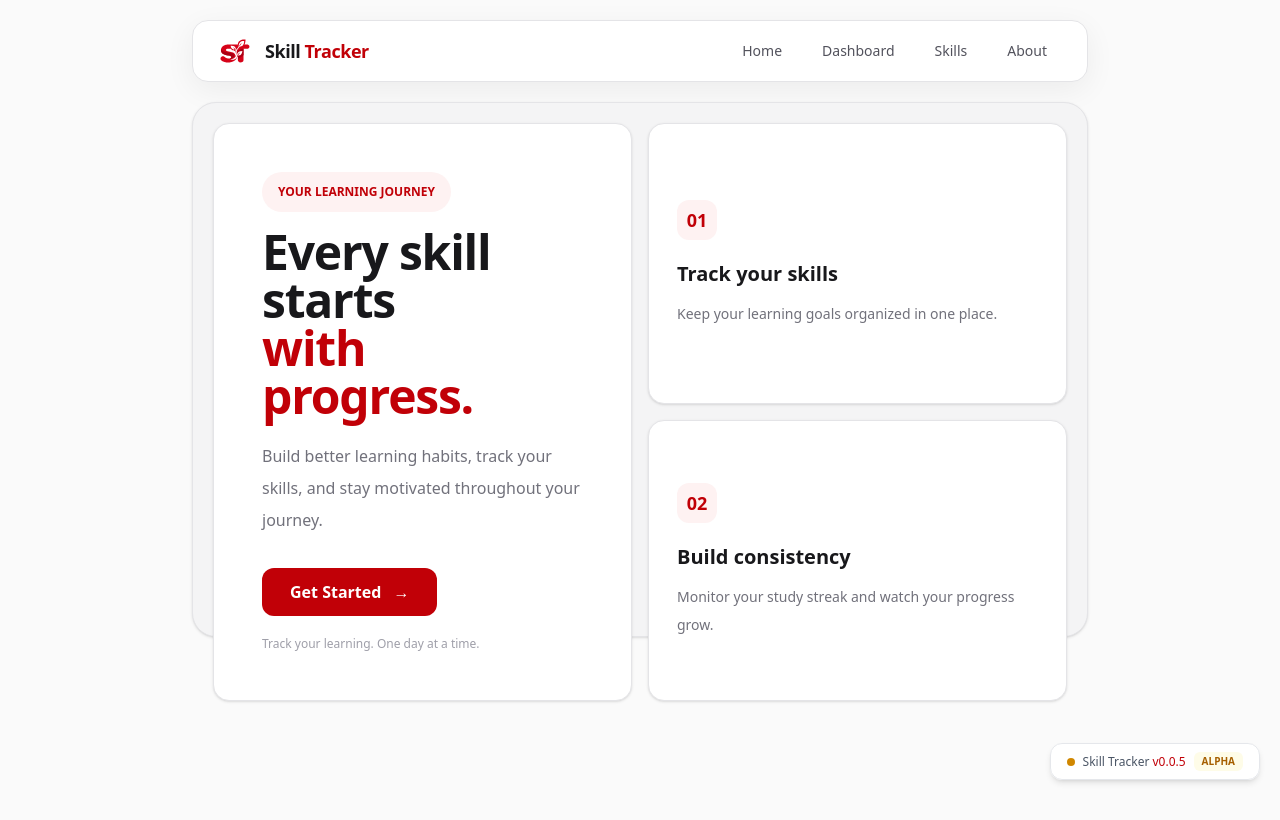
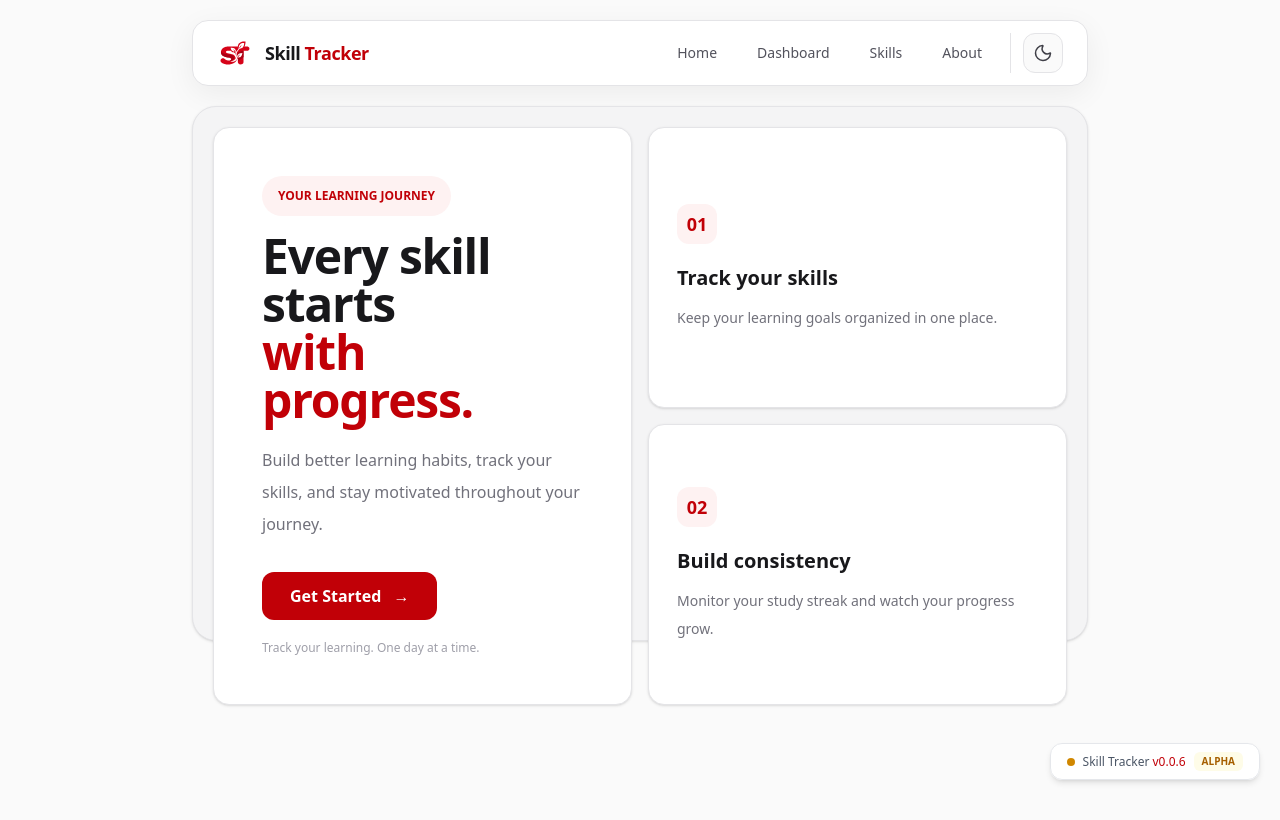
Before and after one commit to mntandrei/skill-tracker, a Next.js app: page / in a window 1280 px wide. Built offline with nearby package versions, Linux system fonts and the light colour scheme.

Commit message:
theme toggle component added to NavBar

```diff
--- a/src/app/components/mainpage/NavBar.tsx
+++ b/src/app/components/mainpage/NavBar.tsx
@@ -1,5 +1,6 @@
 import Image from "next/image";
 import Link from "next/link";
+import ThemeToggle from "../other/ThemeToggle";
 
 const navLinks = [
   { label: "Home", href: "/" },
@@ -7,7 +8,6 @@ const navLinks = [
   { label: "Skills", href: "/Skills" },
   { label: "About", href: "/About" },
 ];
-
 
 export default function NavBar() {
   return (
@@ -29,6 +29,7 @@ export default function NavBar() {
             <span className="text-red-700"> Tracker</span>
           </span>
         </Link>
+        <div className="flex items-center gap-2">
           <div className="flex items-center gap-1 sm:gap-2">
             {navLinks.map((link) => (
               <Link
@@ -39,6 +40,10 @@ export default function NavBar() {
               </Link>
             ))}
           </div>
+          <div className="ml-1 border-l border-zinc-200 pl-3">
+            <ThemeToggle />
+          </div>
+        </div>
       </div>
     </nav>
   );
--- /dev/null
+++ b/src/app/components/other/ThemeToggle.tsx
@@ -0,0 +1,12 @@
+import { Moon } from "lucide-react";
+
+export default function ThemeToggle() {
+  return (
+    <button
+      type="button"
+      aria-label="Toggle theme"
+      className="flex h-10 w-10 cursor-pointer items-center justify-center rounded-xl border border-zinc-200 bg-zinc-50 text-zinc-700 transition-all duration-300 hover:scale-105 hover:border-red-300 hover:bg-red-50 hover:text-red-700">
+      <Moon size={20} strokeWidth={1.8} />
+    </button>
+  );
+}
--- a/src/app/layout.tsx
+++ b/src/app/layout.tsx
@@ -10,7 +10,7 @@ export const metadata: Metadata = {
   }
 };
 
-const version = "v0.0.5";
+const version = "v0.0.6";
 const release = "ALPHA";
 
 export default function RootLayout({
```
Lines whose indentation alone changed are shown as unchanged.
